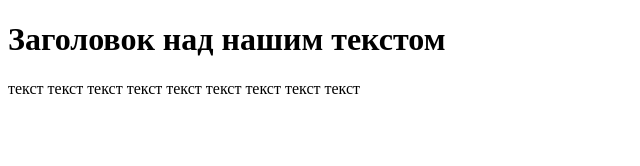
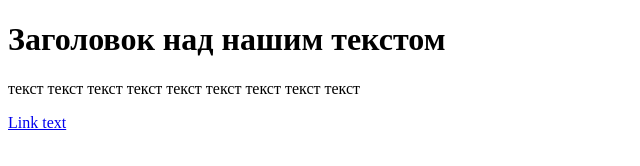
Before and after one commit to Shubin1988/GitStart, a plain HTML site: page test.html in a window 1280 px wide. Shown: the full height of the page, 0-640 px from the left. Drawn offline with Linux system fonts and the light colour scheme.

Commit message:
added link to test.html and Link text

```diff
--- a/test.html
+++ b/test.html
@@ -6,5 +6,6 @@
     <body>
         <h1>Заголовок над нашим текстом</h1>
         <p> текст текст текст текст текст текст текст текст текст</p>
+        <a href="#"> Link text </a>
     </body>
 </html>
```
Also changed, not shown: 2 other files.
